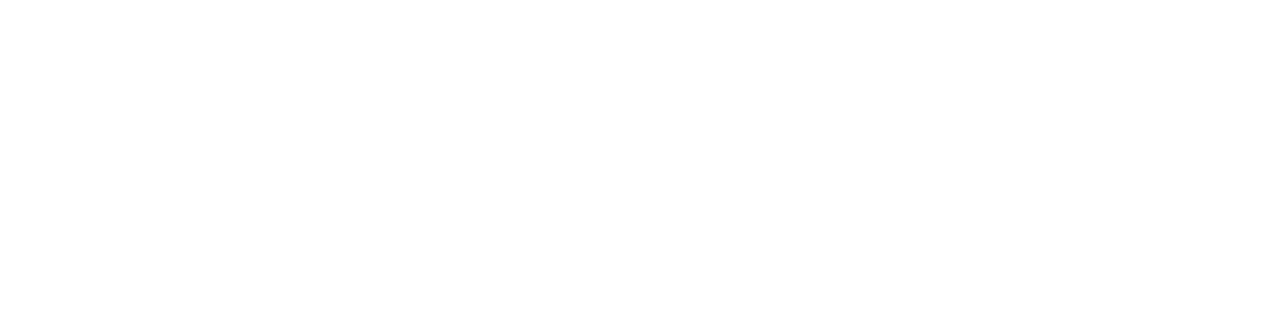
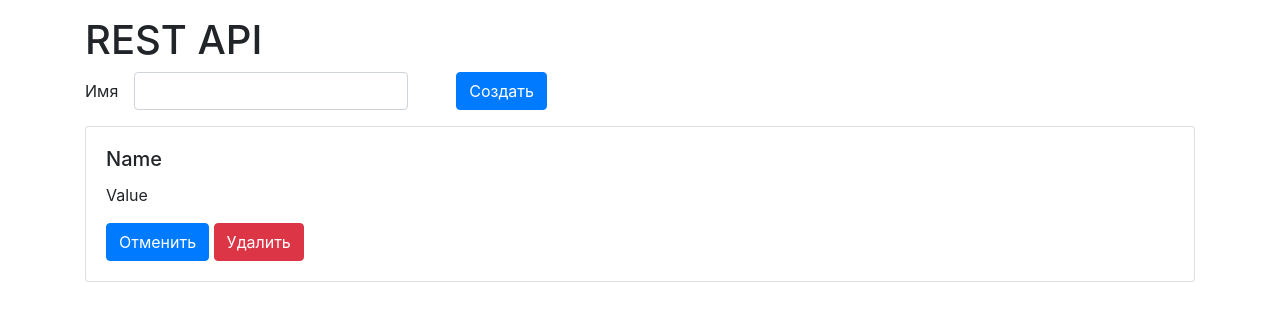
Before and after one commit to React-Vue-TeamPractice/RESTAPI_App_NodeVue, a website with bundled scripts: page client/index.html in a window 1280 px wide. Built offline with nearby package versions, Linux system fonts and the light colour scheme.

Commit message:
[add] added form

```diff
--- a/app.js
+++ b/app.js
@@ -1,6 +1,9 @@
 const express = require('express')
 const path = require('path')
 const app = express()
+
+
+
 
 app.use(express.static(path.resolve(__dirname, 'client')))
 
--- a/client/index.html
+++ b/client/index.html
@@ -5,10 +5,32 @@
     <meta name="viewport"
           content="width=device-width, user-scalable=no, initial-scale=1.0, maximum-scale=1.0, minimum-scale=1.0">
     <meta http-equiv="X-UA-Compatible" content="ie=edge">
+    <link rel="stylesheet" href="https://stackpath.bootstrapcdn.com/bootstrap/4.3.1/css/bootstrap.min.css" integrity="sha384-ggOyR0iXCbMQv3Xipma34MD+dH/1fQ784/j6cY/iJTQUOhcWr7x9JvoRxT2MZw1T" crossorigin="anonymous">
     <title>REST API Practice</title>
 </head>
 <body>
 
+    <div class="container pt-3">
+        <h1>REST API</h1>
+
+        <form class="form-inline mb-3">
+            <div class="form-group mr-5">
+                <label for="name" class="mr-3">Имя</label>
+                <input type="text" class="form-control" id="name">
+            </div>
+            <button class="btn btn-primary" type="submit">Создать</button>
+        </form>
+
+        <div class="card mb-3">
+            <div class="card-body">
+                <h5 class="card-title">Name</h5>
+                <p class="card-text">Value</p>
+                <button class="btn btn-primary">Отменить</button>
+                <button class="btn btn-danger">Удалить</button>
+            </div>
+        </div>
+    </div>
+
 <script type="module" src="vue.js"></script>
 </body>
 </html>
```
